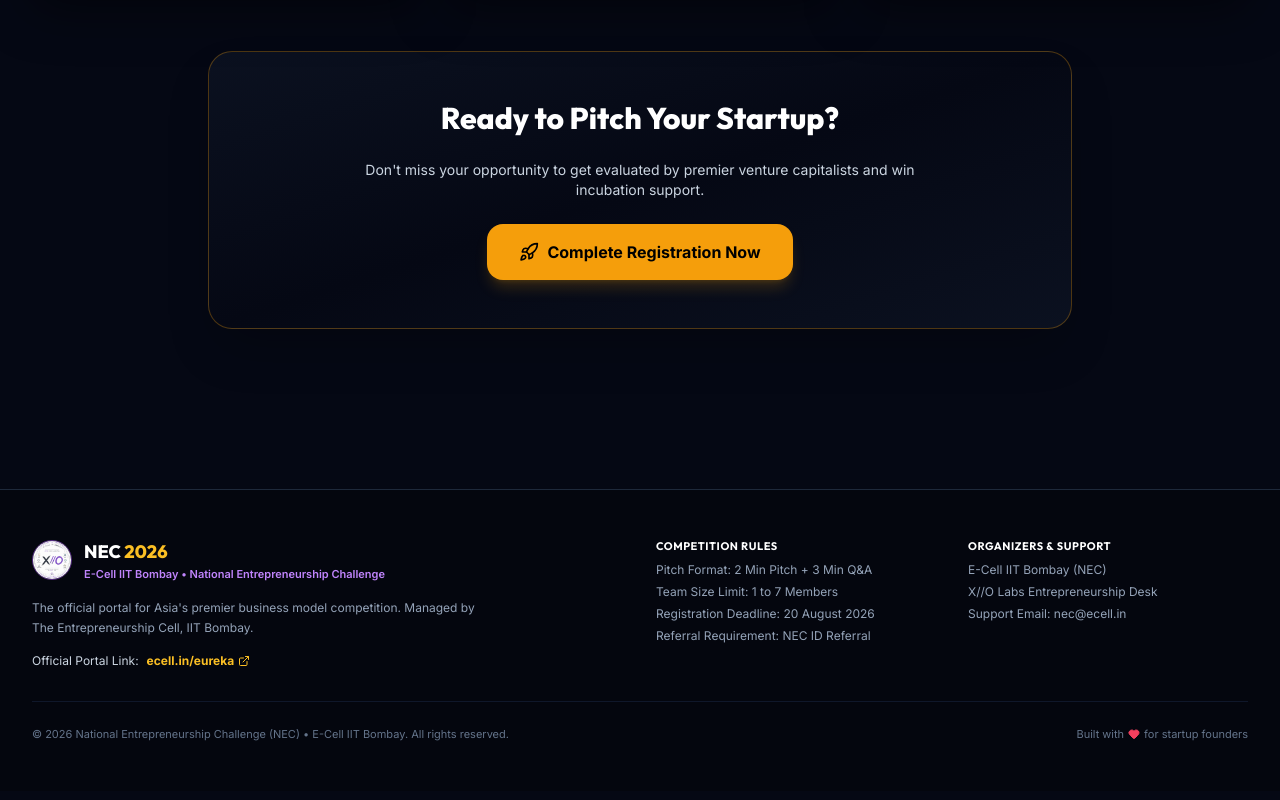
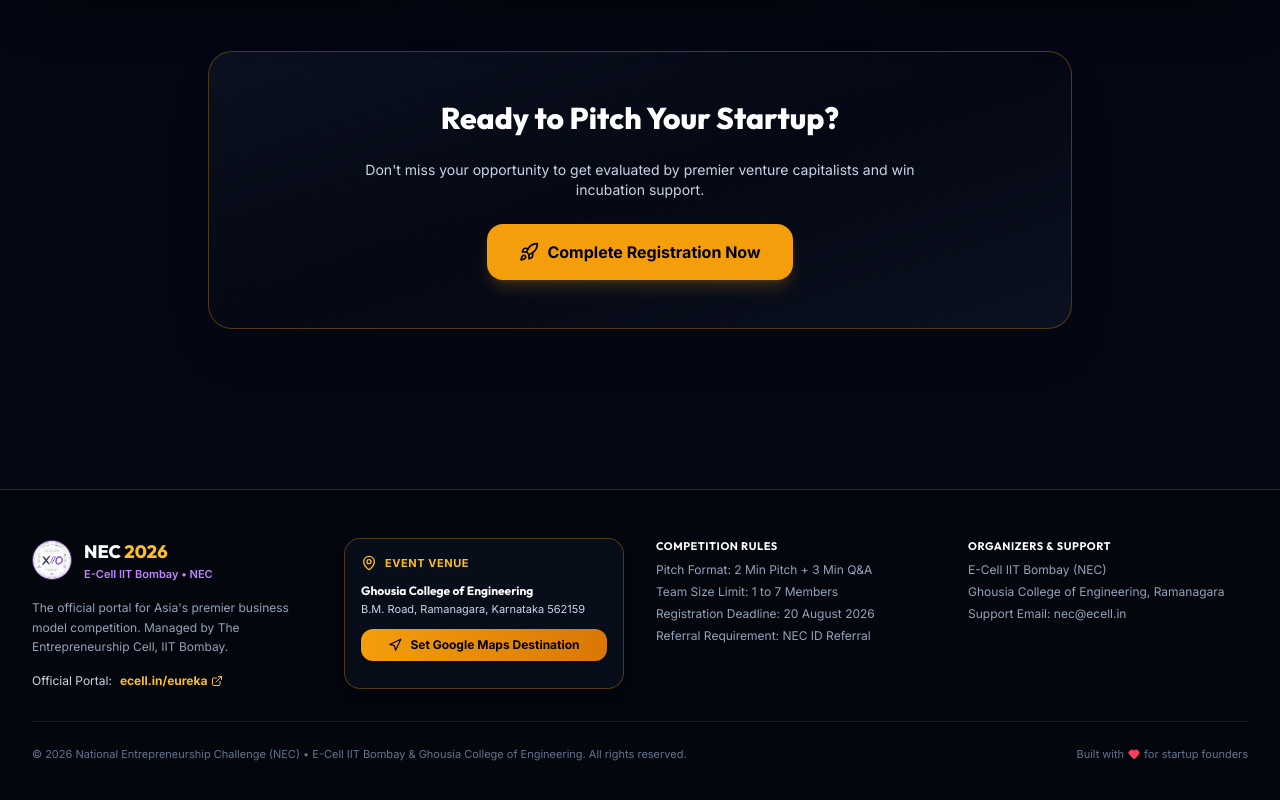
Before and after one commit to souravbrave324/regi, a React (Vite) app: page / in a window 1280 px wide. Shown: the part 1285-2085 px from the top of the page. Built offline with nearby package versions, Linux system fonts and the light colour scheme; no server answers; the database is empty.

Commit message:
Add Ghousia College of Engineering Ramanagara venue card with direct Google Maps destination link in Footer

```diff
--- a/src/components/Footer.tsx
+++ b/src/components/Footer.tsx
@@ -1,13 +1,15 @@
 import React from 'react';
-import { ExternalLink, Heart } from 'lucide-react';
+import { ExternalLink, Heart, MapPin, Navigation } from 'lucide-react';
 
 export const Footer: React.FC = () => {
+  const mapsDirectionsUrl = "https://www.google.com/maps/dir/?api=1&destination=Ghousia+College+of+Engineering+B.M.+Road+Ramanagara+Karnataka+562159";
+
   return (
     <footer className="border-t border-slate-800 bg-[#04060E] py-12 px-4 sm:px-6 lg:px-8 mt-20">
       <div className="max-w-7xl mx-auto grid md:grid-cols-4 gap-8 text-xs text-slate-400">
 
         {/* Brand with Official E-Cell Logo */}
-        <div className="space-y-4 md:col-span-2">
+        <div className="space-y-4 md:col-span-1">
           <div className="flex items-center gap-3">
             <img
               src="/ecell_logo.jpg"
@@ -19,15 +21,15 @@
                 NEC <span className="text-amber-400">2026</span>
               </span>
               <span className="text-[11px] text-purple-400 font-semibold block">
-                E-Cell IIT Bombay • National Entrepreneurship Challenge
+                E-Cell IIT Bombay • NEC
               </span>
             </div>
           </div>
-          <p className="max-w-md text-slate-400 leading-relaxed">
+          <p className="max-w-xs text-slate-400 leading-relaxed">
             The official portal for Asia's premier business model competition. Managed by The Entrepreneurship Cell, IIT Bombay.
           </p>
           <div className="flex items-center gap-2 text-slate-300">
-            <span>Official Portal Link:</span>
+            <span>Official Portal:</span>
             <a
               href="https://ecell.in/eureka"
               target="_blank"
@@ -39,8 +41,31 @@
           </div>
         </div>
 
+        {/* Venue & Location Directions */}
+        <div className="space-y-3 md:col-span-1 p-4 rounded-2xl bg-[#080D1A] border border-amber-500/30 shadow-lg">
+          <div className="flex items-center gap-2 text-amber-400 font-bold uppercase text-[11px] tracking-wider">
+            <MapPin className="w-4 h-4 text-amber-400 shrink-0" />
+            <span>Event Venue</span>
+          </div>
+          <div>
+            <h5 className="font-bold text-white text-xs">Ghousia College of Engineering</h5>
+            <p className="text-[11px] text-slate-300 mt-0.5">
+              B.M. Road, Ramanagara, Karnataka 562159
+            </p>
+          </div>
+          <a
+            href={mapsDirectionsUrl}
+            target="_blank"
+            rel="noopener noreferrer"
+            className="inline-flex items-center justify-center gap-2 w-full px-3 py-2 rounded-xl bg-gradient-to-r from-amber-500 to-amber-600 hover:from-amber-400 hover:to-amber-500 text-black font-bold text-xs shadow-md transition-all group"
+          >
+            <Navigation className="w-3.5 h-3.5 group-hover:rotate-45 transition-transform" />
+            Set Google Maps Destination
+          </a>
+        </div>
+
         {/* Quick Links */}
-        <div className="space-y-2">
+        <div className="space-y-2 md:col-span-1">
           <h4 className="font-bold text-white uppercase text-[11px] tracking-wider">Competition Rules</h4>
           <ul className="space-y-1.5">
             <li>Pitch Format: 2 Min Pitch + 3 Min Q&A</li>
@@ -51,11 +76,11 @@
         </div>
 
         {/* Organizers */}
-        <div className="space-y-2">
+        <div className="space-y-2 md:col-span-1">
           <h4 className="font-bold text-white uppercase text-[11px] tracking-wider">Organizers & Support</h4>
           <ul className="space-y-1.5">
             <li>E-Cell IIT Bombay (NEC)</li>
-            <li>X//O Labs Entrepreneurship Desk</li>
+            <li>Ghousia College of Engineering, Ramanagara</li>
             <li>Support Email: nec@ecell.in</li>
           </ul>
         </div>
@@ -63,7 +88,7 @@
       </div>
 
       <div className="max-w-7xl mx-auto border-t border-slate-900 mt-8 pt-6 flex flex-col sm:flex-row items-center justify-between text-[11px] text-slate-500 gap-4">
-        <span>© 2026 National Entrepreneurship Challenge (NEC) • E-Cell IIT Bombay. All rights reserved.</span>
+        <span>© 2026 National Entrepreneurship Challenge (NEC) • E-Cell IIT Bombay & Ghousia College of Engineering. All rights reserved.</span>
         <span className="flex items-center gap-1">
           Built with <Heart className="w-3 h-3 text-rose-500 fill-rose-500" /> for startup founders
         </span>
```
